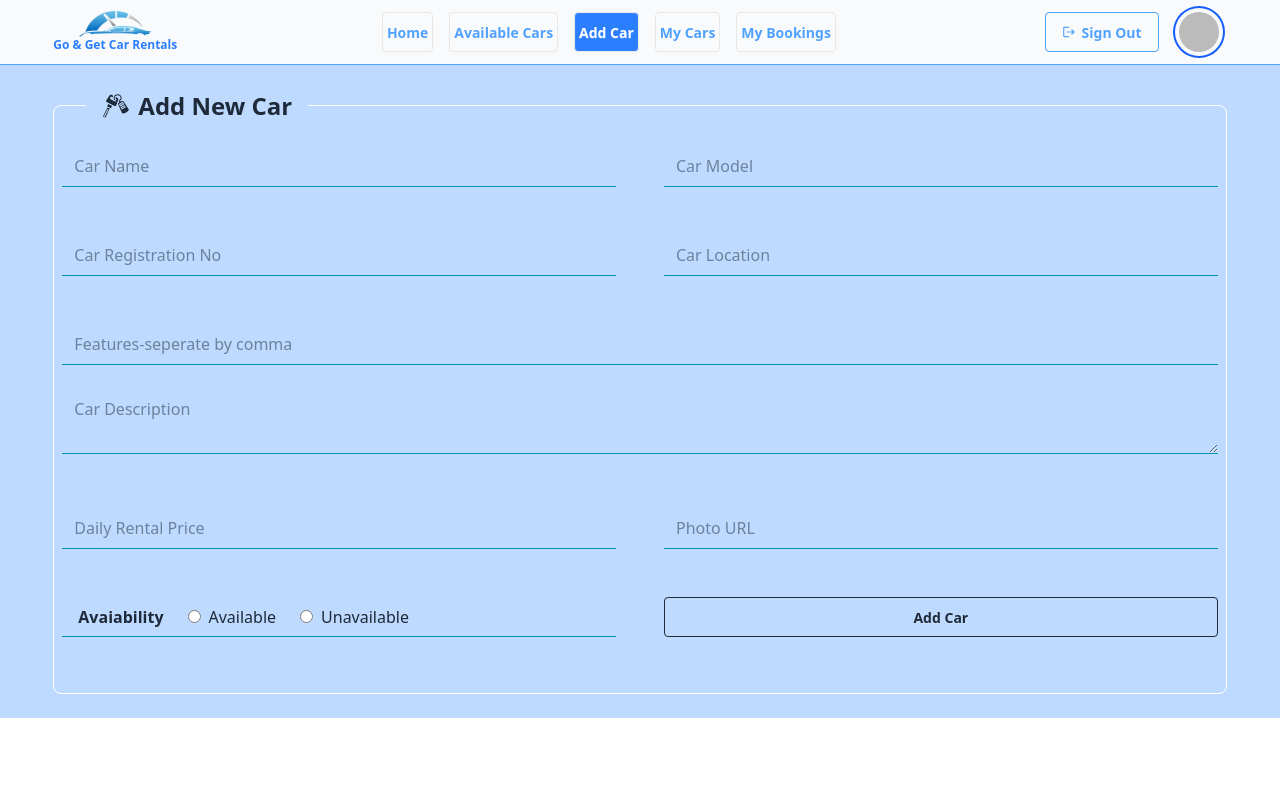
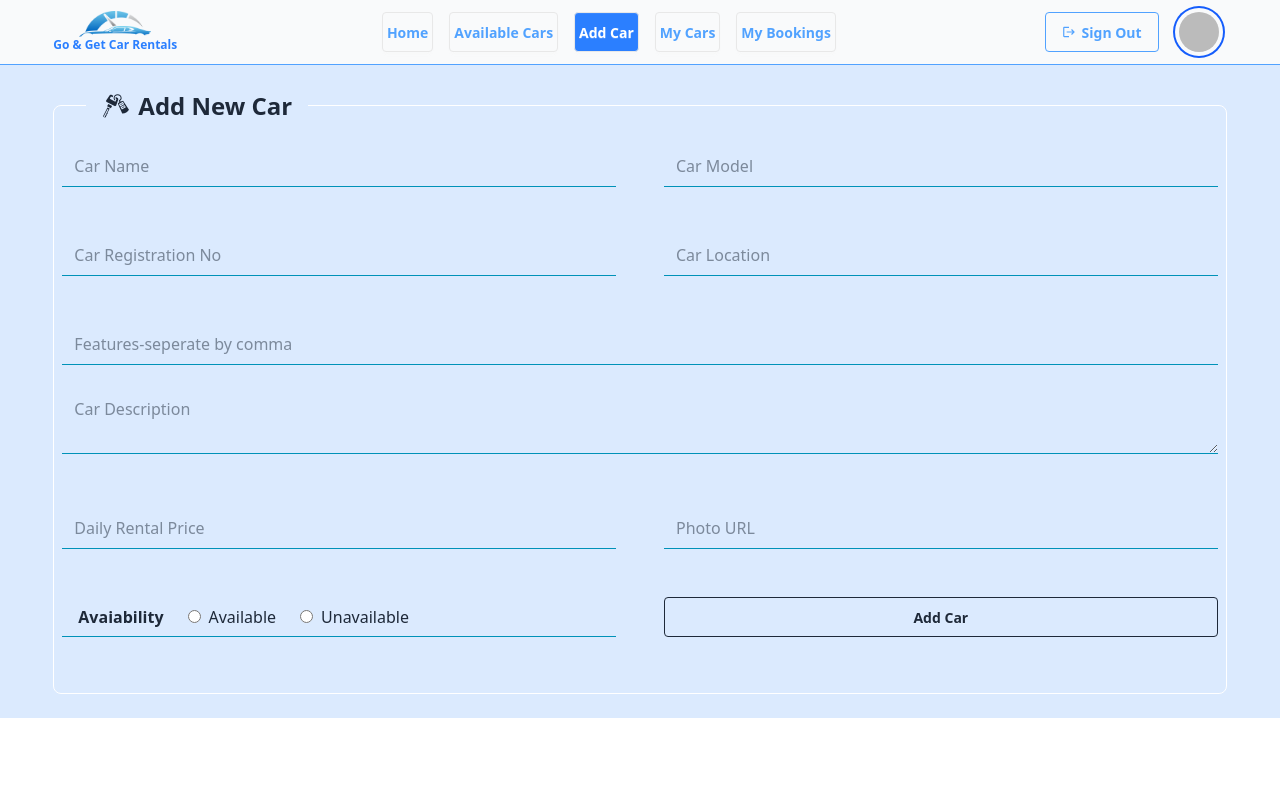
Before and after one commit to Subroto89/car-rentals, a React (Vite) app: page /add-car in a window 1280 px wide. Shown: the top 800 px of the page. Built offline with nearby package versions, Linux system fonts and the light colour scheme; no server answers; sample sign-in values are in the browser's storage.

Commit message:
Made the Sort By Section Sticky

```diff
--- a/index.html
+++ b/index.html
@@ -4,6 +4,7 @@
     <meta charset="UTF-8" />
     <link rel="icon" type="image/svg+xml" href="/carLogo.png" />
     <meta name="viewport" content="width=device-width, initial-scale=1.0" />
+
     <title>Go & Get Car Rentals</title>
   </head>
   <body>
--- a/src/Pages/AddCar/AddCar.jsx
+++ b/src/Pages/AddCar/AddCar.jsx
@@ -46,13 +46,13 @@ const AddCar = () => {
   };
 
   return (
-    <div className="bg-blue-200 pt-10 pb-6">
+    <div className="bg-blue-100 pt-10 pb-6">
       <div className="w-11/12 mx-auto">
       <div className="p-2 border border-white rounded-lg pt-10 relative">
-      <div className="flex items-center justify-center gap-2 text-2xl font-bold text-center mb-12 text-gray-800 pt-4 absolute -top-8 left-8 bg-blue-200 px-4"><GiCarKey size={28}/><h2>Add New Car</h2></div>
+      <div className="flex items-center justify-center gap-2 text-2xl font-semibold text-center mb-12 text-gray-800 pt-4 absolute -top-8 left-8 bg-blue-100 px-4"><GiCarKey size={28}/><h2>Add New Car</h2></div>
         <form
           onSubmit={handleSubmit}
-          className="grid grid-cols-1 lg:grid-cols-2 gap-12 pb-12"
+          className="grid grid-cols-1 lg:grid-cols-2 gap-12 pb-12 "
         >
           <input
             type="text"
--- a/src/Pages/MyCar/CarsList.jsx
+++ b/src/Pages/MyCar/CarsList.jsx
@@ -99,7 +99,7 @@ const CarsList = ({ userEmail }) => {
             text: "Your car entry has been deleted successfully.",
             icon: "success",
           });
-          // CRITICAL: Re-fetch data after successful deletion
+          // Re-fetch data after successful deletion
           fetchCars();
         } else {
           Swal.fire({
@@ -158,12 +158,12 @@ const CarsList = ({ userEmail }) => {
   }
 
   return (
-    <div className="w-full bg-blue-200 pt-1 pb-4">
-    <div className="bg-blue-400 border-b border-white py-2 sticky top-36">
+    <div className="w-full h-screen bg-blue-100 pt-1 pb-4">
+    <div className="w-11/12 mx-auto sticky top-[64px] z-50 bg-blue-50 border-b border-white py-2">
         <div className="w-11/12 mx-auto flex flex-col lg:flex-row items-center justify-between px-4">
-        <h2 className="text-xl text-white text-center mb-4">
+        <h2 className="text-xl text-gray-700 text-center mb-4 font-semibold">
           You have Added {carsData.length} cars
-        </h2>{" "}
+        </h2>
         {/* Updated text */}
         <div>
           <label htmlFor="sort-select" className="mr-1 border rounded-l-md p-2 font-bold bg-blue-400">
@@ -183,10 +183,10 @@ const CarsList = ({ userEmail }) => {
         </div>
       </div>
     </div>
-      <div className="overflow-x-auto bg-white rounded-xl shadow-2xl border border-gray-200 mx-8 md:mx-16 my-8">
+      <div className="w-11/12 mx-auto overflow-x-auto bg-white rounded-md shadow-md border border-gray-200 my-8">
         <table className="min-w-full divide-y divide-gray-200">
           {/* Table Head */}
-          <thead className="bg-gray-100">
+          <thead className="sticky top-0 z-40 bg-gray-100">
             <tr>
               <th
                 scope="col"
```
